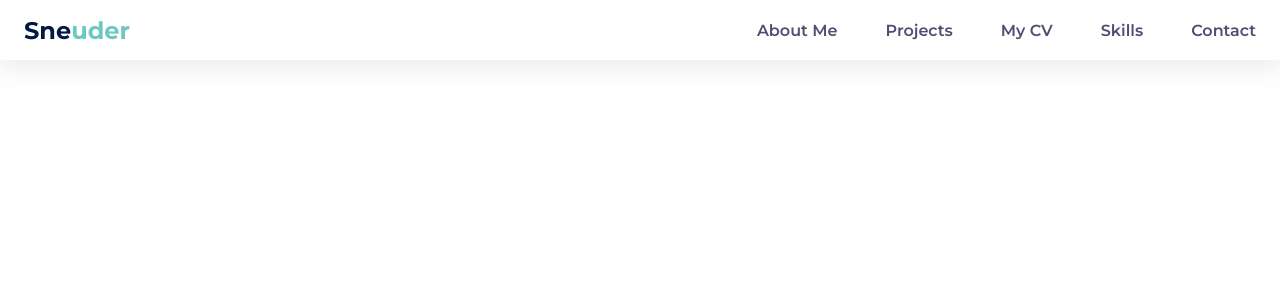
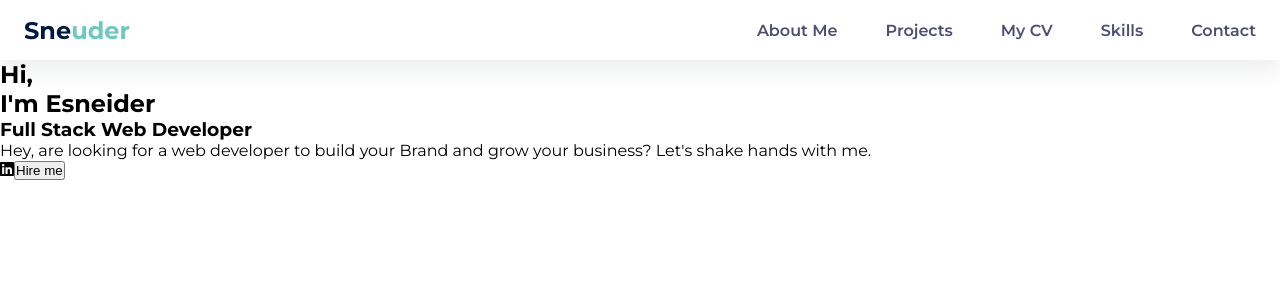
Before and after one commit to sneuder/portfolio, a React (Create React App) app: page / in a window 1280 px wide. Shown: the top 300 px of the page. Built offline with nearby package versions, Linux system fonts and the light colour scheme.

Commit message:
Basics of about_me component

```diff
--- a/src/App.js
+++ b/src/App.js
@@ -1,9 +1,11 @@
 import Navbar from "./components/navbar/navbar";
+import AboutMe from "./components/about_me/about_me";
 
 function App() {
   return (
     <div className="app">
      <Navbar />
+     <AboutMe />
     </div>
   );
 }
--- /dev/null
+++ b/src/components/about_me/about_me.jsx
@@ -0,0 +1,34 @@
+import React from "react";
+
+import { FontAwesomeIcon } from '@fortawesome/react-fontawesome';
+import { faLinkedin } from '@fortawesome/free-brands-svg-icons'
+import style from "./about_me.module.scss";
+
+const AboutMe = () => {
+  return (
+    <div className={style.background}>
+      <div className={style.containerAboutMe}>
+        <div className={style.subContainerAboutMe}>
+          <h2 className={style.header}>Hi,</h2>
+          <h2 className={style.header}>
+            I'm <span className={style.headerDecoration}>Esneider</span>
+          </h2>
+          <h3 className={style.subHeader}>Full Stack Web Developer</h3>
+          <p className={style.text}>
+            Hey, are looking for a web developer to build your{" "}
+            <span>Brand and grow your business?</span> Let's shake hands with
+            me.
+          </p>
+          <div className={style.containerButtons}>
+            <FontAwesomeIcon className={style.linkedinIcon} icon={faLinkedin} />
+            <button className={style.hireMeButton}>Hire me</button>
+          </div>
+        </div>
+      </div>
+
+      <div className={style.containerImage}></div>
+    </div>
+  );
+};
+
+export default AboutMe;
--- /dev/null
+++ b/src/components/about_me/about_me.module.scss
@@ -0,0 +1,4 @@
+.background {
+  max-width: 100%;
+  height: 100vh;
+}
```
